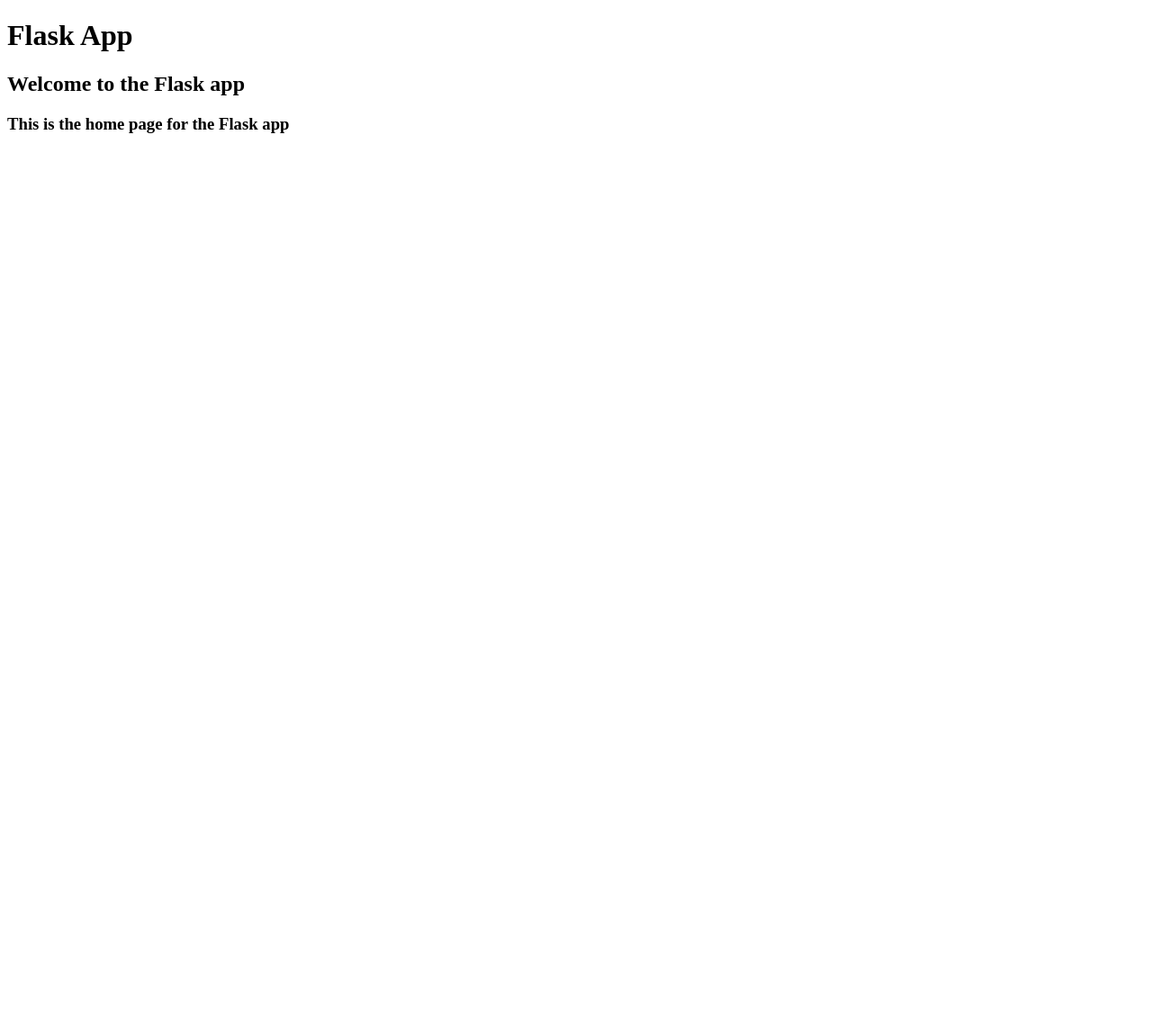
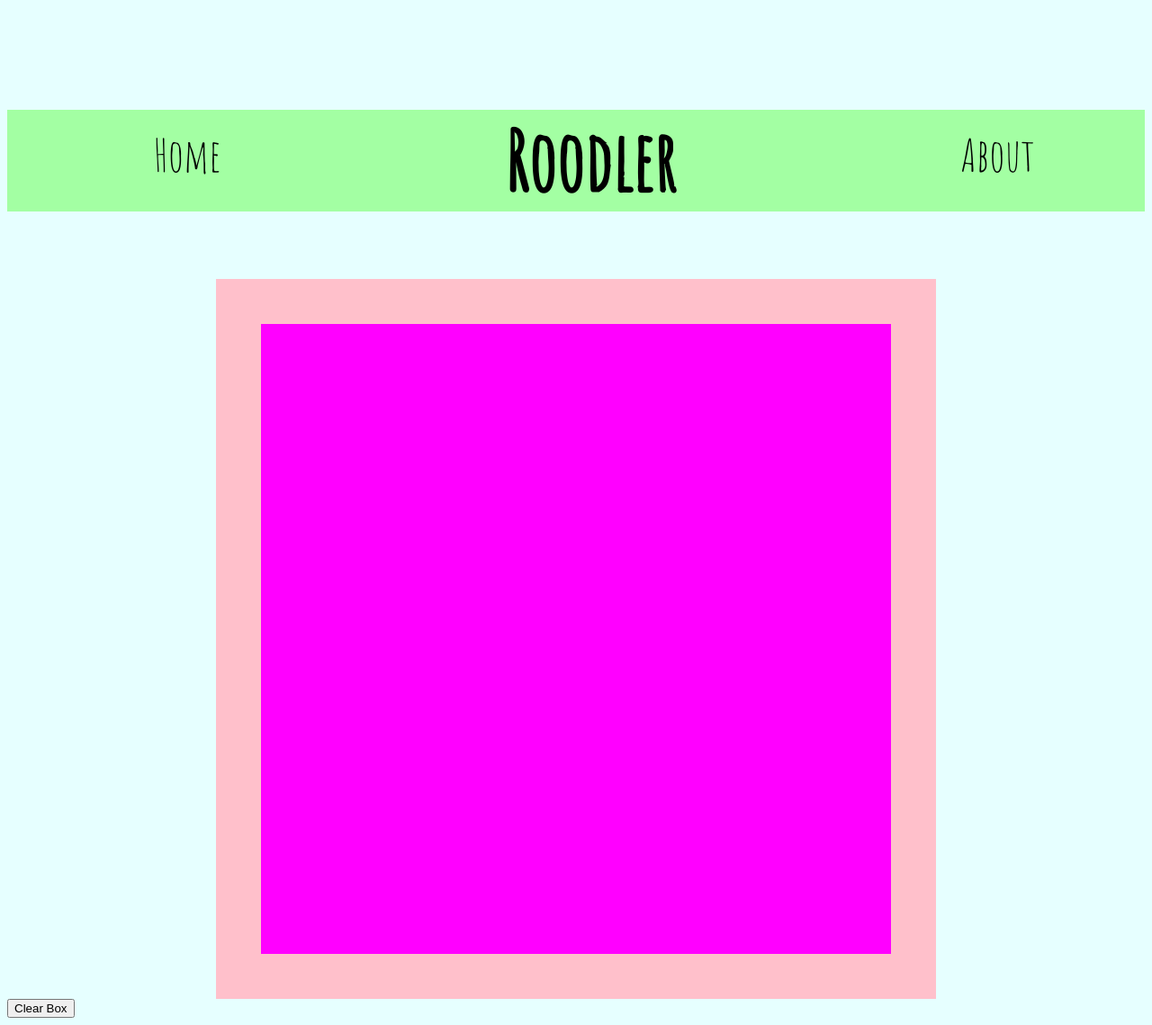
Before and after one commit to bernardwang/roodler, a Flask app: page / in a window 1280 px wide. Shown: the whole page at 90% size. Before the commit the page ends 148 px from the top, so only its background shows below. Run offline with Flask 2, Linux system fonts and the light colour scheme; some libraries are stand-ins or nearby versions.

Commit message:
put existing static work into flask html
also changed file names and js formatting

```diff
--- a/app/routes.py
+++ b/app/routes.py
@@ -4,7 +4,7 @@ app = Flask(__name__)
 
 @app.route('/')
 def home():
-  return render_template('home.html')
+  return render_template('doodle.html')
 
 if __name__ == '__main__':
   app.run(debug=True)
--- /dev/null
+++ b/app/templates/doodle.html
@@ -0,0 +1,11 @@
+{% extends "home.html" %}
+{% block content %}
+  	<canvas id="canvasApp" width="700" height="700">
+        <p>
+          	Unfortunately, your browser is currently unsupported by our web
+            application.  We are sorry for the inconvenience. Please use one of the
+            supported browsers listed below, or draw the image you want using an
+            offline tool.
+        </p>
+   	<canvas>
+{% endblock %}
--- a/app/templates/home.html
+++ b/app/templates/home.html
@@ -1,7 +1,40 @@
-{% extends "layout.html" %}
-{% block content %}
-  <div class="jumbo">
-    <h2>Welcome to the Flask app<h2>
-    <h3>This is the home page for the Flask app<h3>
-  </div>
-{% endblock %}
+<!DOCTYPE html>
+<html lang="en">
+
+  <head>
+    <!--import css javascript and jquery-->
+    <link rel="stylesheet" type="text/css" href="../static/css/home.css"/>
+    <script type="text/javascript" src="js/main.js"></script>
+    <script src="http://ajax.googleapis.com/ajax/libs/jquery/1.10.2/jquery.min.js"></script>
+
+    <!--font-->
+    <link href='http://fonts.googleapis.com/css?family=Amatic+SC' rel='stylesheet' type='text/css'>
+
+    <title>
+      Roodler
+    </title>
+  </head>
+
+  <body>
+    <nav class="navbar">
+      <ul>
+        <li class="home">
+          <a href="index.html">Home</a>
+        </li>
+        <li class="about">
+          <a href="about.html">About</a>
+        </li>
+        <li class="head">
+          <h1>Roodler<h1>
+        </li>
+      </ul>
+    </nav>
+
+    <div id="container">
+      {% block content %}
+      {% endblock %}
+    </div>
+
+    <button id="clear" type="button" onclick="alert('Hello world!')">Clear Box</button>
+  </body>
+</html>
--- a/app/templates/layout.html
+++ /dev/null
@@ -1,20 +0,0 @@
-<!DOCTYPE html>
-<html>
-  <head>
-    <title>Flask App</title>
-  </head>
-  <body>
-
-    <header>
-      <div class="container">
-        <h1 class="logo">Flask App</h1>
-      </div>
-    </header>
-
-    <div class="container">
-      {% block content %}
-      {% endblock %}
-    </div>
-
-  </body>
-</html>
```
Also changed, not shown: app/static/js/main.js (+5 -4 lines), app/templates/index.html (deleted, +0 -46 lines), app/static/css/home.css (renamed from app/static/css/main.css).
